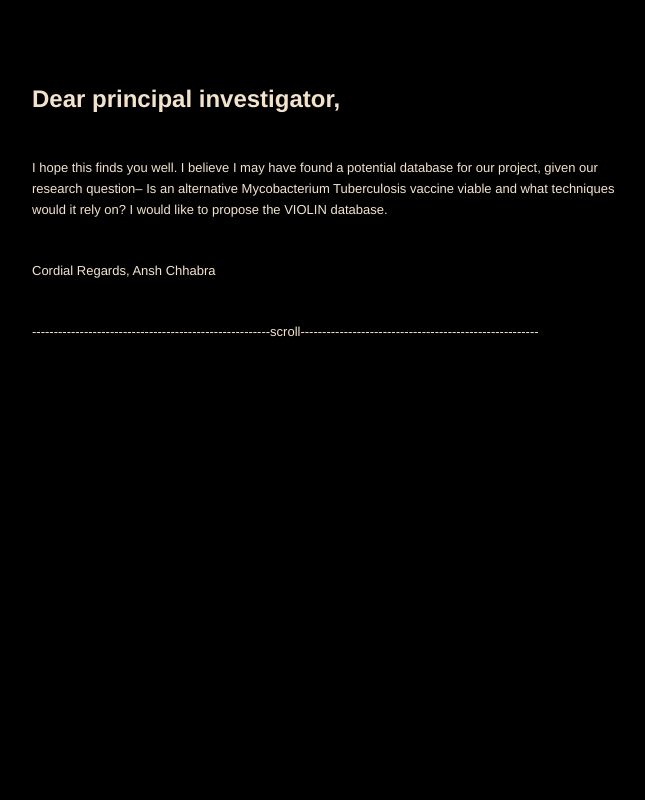
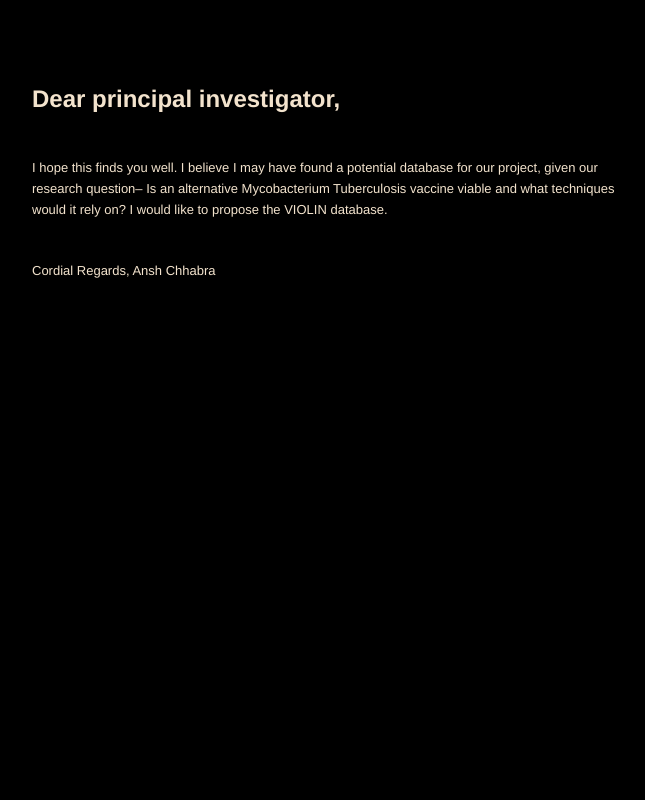
Before and after one commit to anshchhabra1/project1bit, a plain HTML site: page index.html in a window 1280 px wide. Shown: the top 800 px of the page, without its empty margins (313-958 px from the left). Drawn offline with Linux system fonts and the light colour scheme.

Commit message:
index.html

```diff
--- a/index.html
+++ b/index.html
@@ -22,7 +22,7 @@
 
 </p>
 
-<p>-------------------------------------------------------scroll-------------------------------------------------------</p>
+
 <p class = "cheese"> .</p>
 <p class = "cheese"> .</p>
 <p class = "cheese"> .</p>
```
